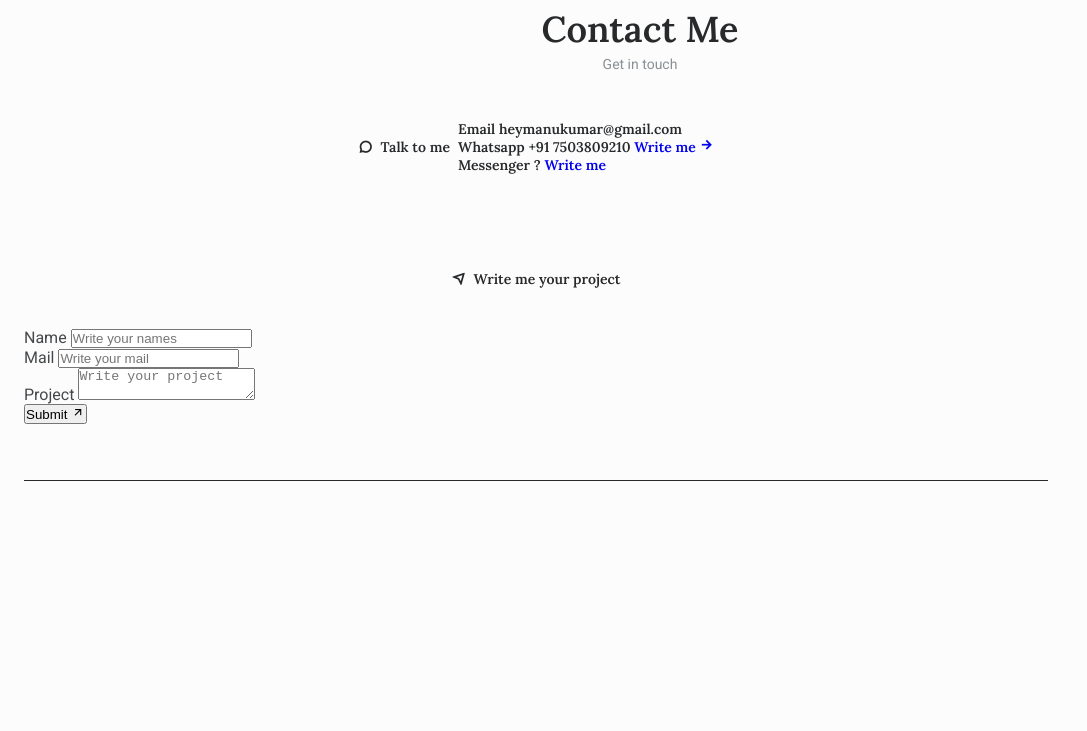
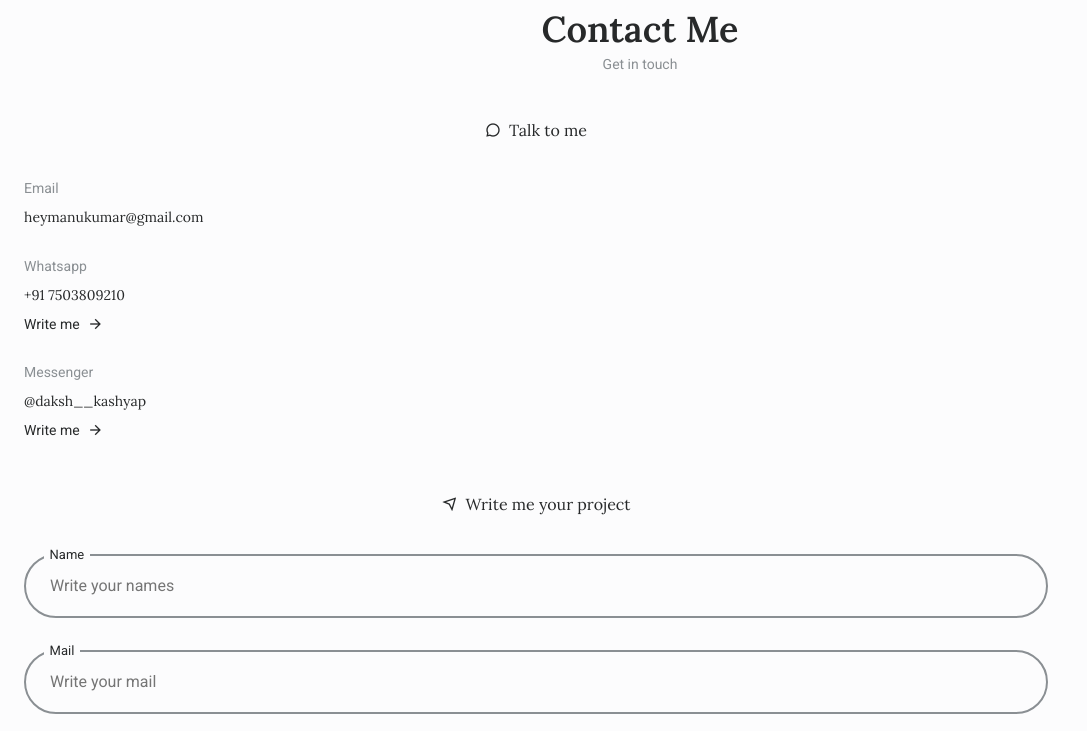
Before and after one commit to heymanukumar/M_Portfolio, a plain HTML site: page index.html in a window 1280 px wide. Shown: the part 5820-6551 px from the top of the page, without its empty margins (0-1087 px from the left). Before the commit the page ends 6341 px from the top, so only its background shows below. Drawn offline with nearby package versions, Linux system fonts and the light colour scheme.

Commit message:
contact_function

```diff
--- a/assets/css/styles.css
+++ b/assets/css/styles.css
@@ -706,9 +706,135 @@ body.dark-theme {
   font-weight: var(--font-semi-bold);
   margin-bottom: 2.5rem;
 }
+
+.contact__title{
+  font-size: 1rem;
+  font-weight: initial;
+}
+
+.contact__title i{
+  font-size: 1rem;
+  font-weight: initial;
+}
+
+.contact__info,
+.contact__data,
+.contact__form{
+  display: grid;
+}
+
+.contact__info{
+  row-gap: 2rem;
+}
+
+.contact__data{
+  row-gap: .75rem;
+}
+
+.contact__data-title{
+  font-size: var(--small-font-size);
+  color: var(--text-color-light);
+}
+
+.contact__data-info{
+  font-size: var(--small-font-size);
+  font-family: var(--title-font);
+  color: var(--title-color);
+}
+
+.contact__button{
+  width: max-content;
+  display: inline-flex;
+  align-items: center;
+  column-gap: .5rem;
+  color: var(--title-color);
+  font-size: var(--small-font-size);
+}
+
+.contact__button i{
+  font-size: 1rem;
+  transition: transform .3s;
+}
+
+.contact__button:hover i {
+  transform: translateX(.25rem);
+}
+.contact__form{
+  position: relative;
+  row-gap: 2rem;
+}
+
+.contact__form-div{
+  position: relative;
+  height: 4rem;
+}
+
+.contact__form-input{
+  position: absolute;
+  top: 0;
+  left: 0;
+  width: 100%;
+  height: 100%;
+  border: 2px solid var(--text-color-light);
+  border-radius: 2rem;
+  padding: 1.5rem;
+  font-size: var(--normal-font-size);
+  font-family: var(--title-color);
+  color: var(--title-color);
+  background: none;
+  outline: none;
+  z-index: 1;
+}
+
+.contact__form-tag{
+  position: absolute;
+  top: -.75rem;
+  left: 1.25rem;
+  z-index: 10;
+  background-color: var(--body-color);
+  color: var(--title-color);
+  font-size: var(--smaller-font-size);
+  padding: .35rem;
+}
+
+.contact__form-area{
+  height: 10rem;
+}
+
+.contact__form-area textarea{
+  resize: none;
+}
+
+.contact__form .contact__button{
+  border: none;
+  background: none;
+  font-size: var(--h2-font-size);
+  font-family: var(--title-font);
+  font-weight: var(--font-semi-bold);
+  cursor: pointer;
+  outline: none;
+  margin-top: .75rem;
+}
+
+.contact__form .contact__button i{
+  font-size: 1.5rem;
+  font-weight: initial;
+}
+
+.contact__message{
+  font-size: var(--small-font-size);
+  position: absolute;
+  bottom: 2.8rem;
+  left: 1.5rem;
+}
 /* Status color */
 
-
+.color-red{
+  color: hsl(4, 71%, 50%);
+}
+.color-blue{
+  color: hsl(207, 56%, 45%);
+}
 /*=============== FOOTER ===============*/
 
 
--- a/assets/js/main.js
+++ b/assets/js/main.js
@@ -35,8 +35,8 @@ let swiperProjects = new Swiper(".projects__container", {
     pagination: {
         el: ".swiper-pagination",
     },
-    breakpoints:{
-      1200:  {
+    breakpoints: {
+        1200: {
             slidePerView: 2,
             spaceBetween: -56,
         }
@@ -53,6 +53,40 @@ let swiperTestimonial = new Swiper(".testimonial__container", {
 
 /*=============== EMAIL JS ===============*/
 
+const contactForm = document.getElementById('contact-form'),
+    contactName = document.getElementById('contact-name'),
+    contactEmail = document.getElementById('contact-email'),
+    contactProject = document.getElementById('contact-project'),
+    contactMessage = document.getElementById('contact-message'); // Fix typo here
+
+const sendEmail = (e) => {
+    e.preventDefault();
+
+    if (contactName.value === '' || contactEmail.value === '' || contactProject.value === '') {
+        // Add and remove color
+        contactMessage.classList.remove('color-blue');
+        contactMessage.classList.add('color-red');
+
+        // Show message
+        contactMessage.textContent = 'Write all the input fields';
+    } else {
+        // serviceID - templateID - #form - publicKey
+        emailjs.sendForm('service_jk0r56t', 'template_2vne68b', 'contact-for', 'EK3DEMnZ8S2VwyK4v')
+            .then(() => {
+                // Show success message and add color
+                contactMessage.classList.add('color-blue')
+                contactMessage.textContent = 'Message sent'
+
+                // Remove message after five seconds
+                setTimeout(() => {
+                    contactMessage.textContent = ''
+                }, 5000);
+            })
+
+    }
+};
+
+contactForm.addEventListener('submit', sendEmail);
 
 /*=============== SCROLL SECTIONS ACTIVE LINK ===============*/
 
--- a/index.html
+++ b/index.html
@@ -561,7 +561,7 @@
                         <!--==================== TESTIMONIAL 2 ====================-->
                         <div class="testimonial__content swiper-slide">
                             <p class="testimonial__description">
-                                "Working with Manu is to give a good
+                                "Working with Man is to give a good
                                 impression, I carry out my project at a good
                                 cost, with exellebt quality and attention.
                                 Great service and recommended."
@@ -611,6 +611,7 @@
                 <div class="contact__content">
                     <h3 class="contact__title">
                         <i class="ri-chat-3-line"></i> Talk to me
+                    </h3>
 
                     <div class="contact__info">
                         <div class="contact__data">
@@ -627,13 +628,12 @@
 
                         <div class="contact__data">
                             <span class="contact__data-title"> Messenger</span>
-                                <span class="contact__data-info"> ?</span>
+                            <span class="contact__data-info"> @daksh__kashyap</span>
                             <a href="https://github.com/heymanukumar" target="_blank" class="contact__button">
-                                    Write me
+                                Write me <i class="ri-arrow-right-line"></i>
                             </a>
                         </div>
                     </div>
-                    </h3>
                 </div>
                 <div class="contact__content">
                     <h3 class="contact__title">
@@ -655,6 +655,9 @@
                             <label class="contact contact__form-tag">Project</label>
                             <textarea name="user__project" placeholder="Write your project" id="contact-project" class="contact__form-input"></textarea>
                         </div>
+
+                        <p class="contact__message" id="contact-message"></p>
+
                         <button type="submit" class="contact__button">
                             Submit <i class="ri-arrow-right-up-line"></i>
                         </button>
@@ -680,7 +683,7 @@
 <script src="/assets/js/swiper-bundle.min.js"></script>
 
 <!--=============== EMAIL JS ===============-->
-
+<script type="text/javascript" src="https://cdn.jsdelivr.net/npm/@emailjs/browser@3/dist/email.min.js"></script>
 
 <!--=============== MAIN JS ===============-->
 <script src="assets/js/main.js"></script>
```
Lines whose indentation alone changed are shown as unchanged.
